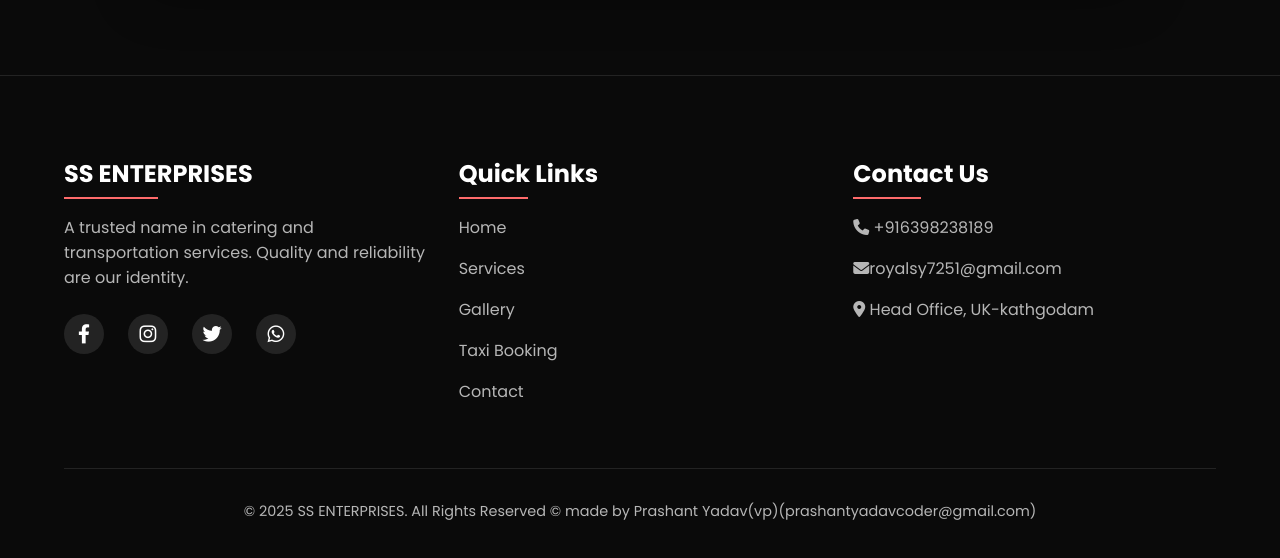
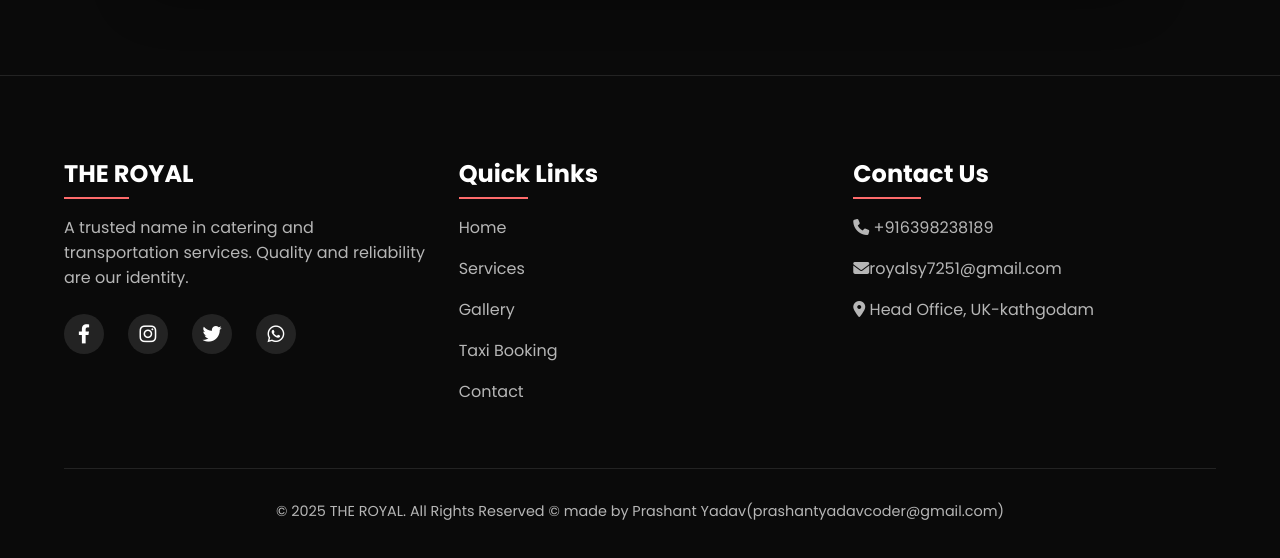
Before and after one commit to Prashantyadavcoder/ssenterpriseslive, a plain HTML site: page index.html in a window 1280 px wide. Shown: the part 3187-3745 px from the top of the page. Drawn offline with Linux system fonts and the light colour scheme.

```diff
--- a/index.html
+++ b/index.html
@@ -882,7 +882,7 @@
                 </div>
                 <div class="gallery-item">
                     <img src="res11.jpeg" alt="Taxi">
-                    <div class="gallery-caption">SS ENTERPRISES REFRE. ROOM</div>
+                    <div class="gallery-caption">THE ROYAL REFRE. ROOM</div>
 
                 </div>
                 <!-- <div class="gallery-item">
@@ -933,7 +933,7 @@
     <footer id="contact">
         <div class="footer-content">
             <div class="footer-column">
-                <h3>SS ENTERPRISES</h3>
+                <h3>THE ROYAL</h3>
                 <p>A trusted name in catering and transportation services. Quality and reliability are our identity.</p>
                 <div class="social-icons">
                     <a href="#"><i class="fab fa-facebook-f"></i></a>
@@ -958,7 +958,7 @@
             </div>
         </div>
         <div class="copyright">
-            <p>© 2025 SS ENTERPRISES. All Rights Reserved © made by Prashant Yadav(vp)(prashantyadavcoder@gmail.com)</p>
+            <p>© 2025 THE ROYAL. All Rights Reserved © made by Prashant Yadav(prashantyadavcoder@gmail.com)</p>
         </div>
     </footer>
 
```
